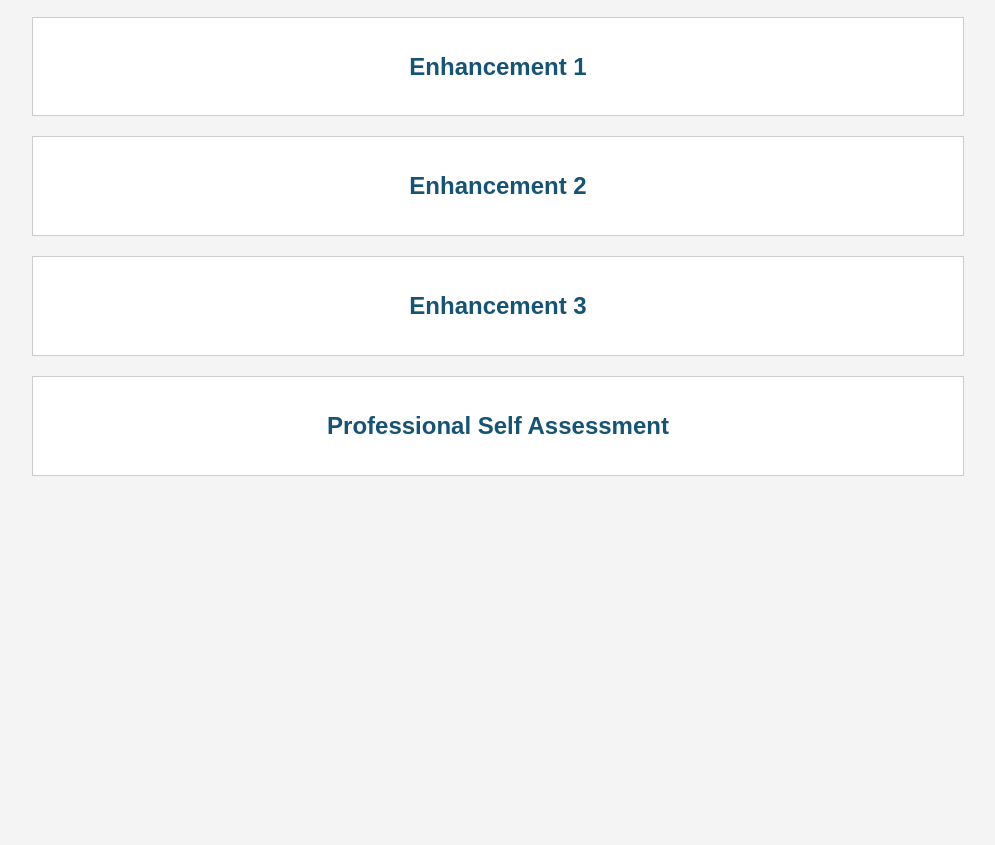
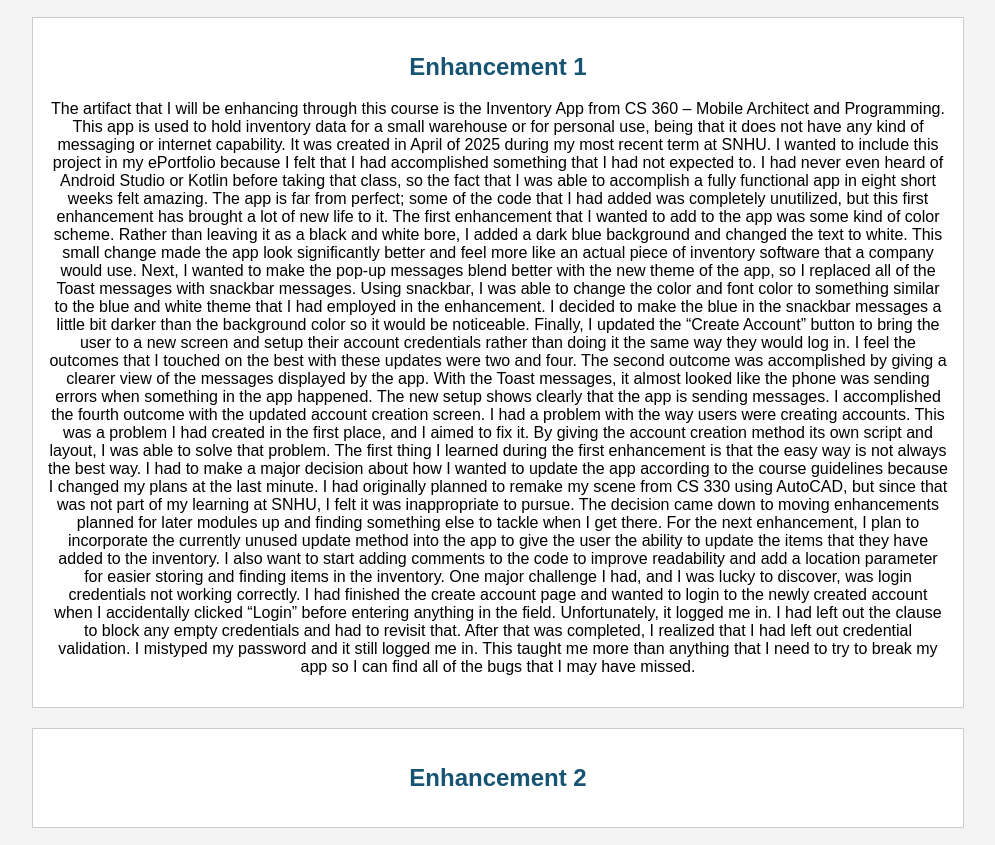
Before and after one commit to Jon-Marvin/CS-499, a plain HTML site: page index.html in a window 1280 px wide. Shown: the part 654-1499 px from the top of the page, without its empty margins (142-1137 px from the left). Before the commit the page ends 1140 px from the top, so only its background shows below. Drawn offline with Linux system fonts and the light colour scheme.

Commit message:
Enhancement 1 text - test

```diff
--- a/index.html
+++ b/index.html
@@ -81,7 +81,11 @@
         <section id="enhancement-1">
             <h2>Enhancement 1</h2>
             <p>
-                <!-- To be added -->
+                The artifact that I will be enhancing through this course is the Inventory App from CS 360 – Mobile Architect and Programming. This app is used to hold inventory data for a small warehouse or for personal use, being that it does not have any kind of messaging or internet capability. It was created in April of 2025 during my most recent term at SNHU. I wanted to include this project in my ePortfolio because I felt that I had accomplished something that I had not expected to. I had never even heard of Android Studio or Kotlin before taking that class, so the fact that I was able to accomplish a fully functional app in eight short weeks felt amazing. The app is far from perfect; some of the code that I had added was completely unutilized, but this first enhancement has brought a lot of new life to it.
+	The first enhancement that I wanted to add to the app was some kind of color scheme. Rather than leaving it as a black and white bore, I added a dark blue background and changed the text to white. This small change made the app look significantly better and feel more like an actual piece of inventory software that a company would use. Next, I wanted to make the pop-up messages blend better with the new theme of the app, so I replaced all of the Toast messages with snackbar messages. Using snackbar, I was able to change the color and font color to something similar to the blue and white theme that I had employed in the enhancement. I decided to make the blue in the snackbar messages a little bit darker than the background color so it would be noticeable. Finally, I updated the “Create Account” button to bring the user to a new screen and setup their account credentials rather than doing it the same way they would log in.
+	I feel the outcomes that I touched on the best with these updates were two and four. The second outcome was accomplished by giving a clearer view of the messages displayed by the app. With the Toast messages, it almost looked like the phone was sending errors when something in the app happened. The new setup shows clearly that the app is sending messages. I accomplished the fourth outcome with the updated account creation screen. I had a problem with the way users were creating accounts. This was a problem I had created in the first place, and I aimed to fix it. By giving the account creation method its own script and layout, I was able to solve that problem.
+	The first thing I learned during the first enhancement is that the easy way is not always the best way. I had to make a major decision about how I wanted to update the app according to the course guidelines because I changed my plans at the last minute. I had originally planned to remake my scene from CS 330 using AutoCAD, but since that was not part of my learning at SNHU, I felt it was inappropriate to pursue. The decision came down to moving enhancements planned for later modules up and finding something else to tackle when I get there. For the next enhancement, I plan to incorporate the currently unused update method into the app to give the user the ability to update the items that they have added to the inventory. I also want to start adding comments to the code to improve readability and add a location parameter for easier storing and finding items in the inventory. One major challenge I had, and I was lucky to discover, was login credentials not working correctly.
+    I had finished the create account page and wanted to login to the newly created account when I accidentally clicked “Login” before entering anything in the field. Unfortunately, it logged me in. I had left out the clause to block any empty credentials and had to revisit that. After that was completed, I realized that I had left out credential validation. I mistyped my password and it still logged me in. This taught me more than anything that I need to try to break my app so I can find all of the bugs that I may have missed.
             </p>
         </section>
 
```
